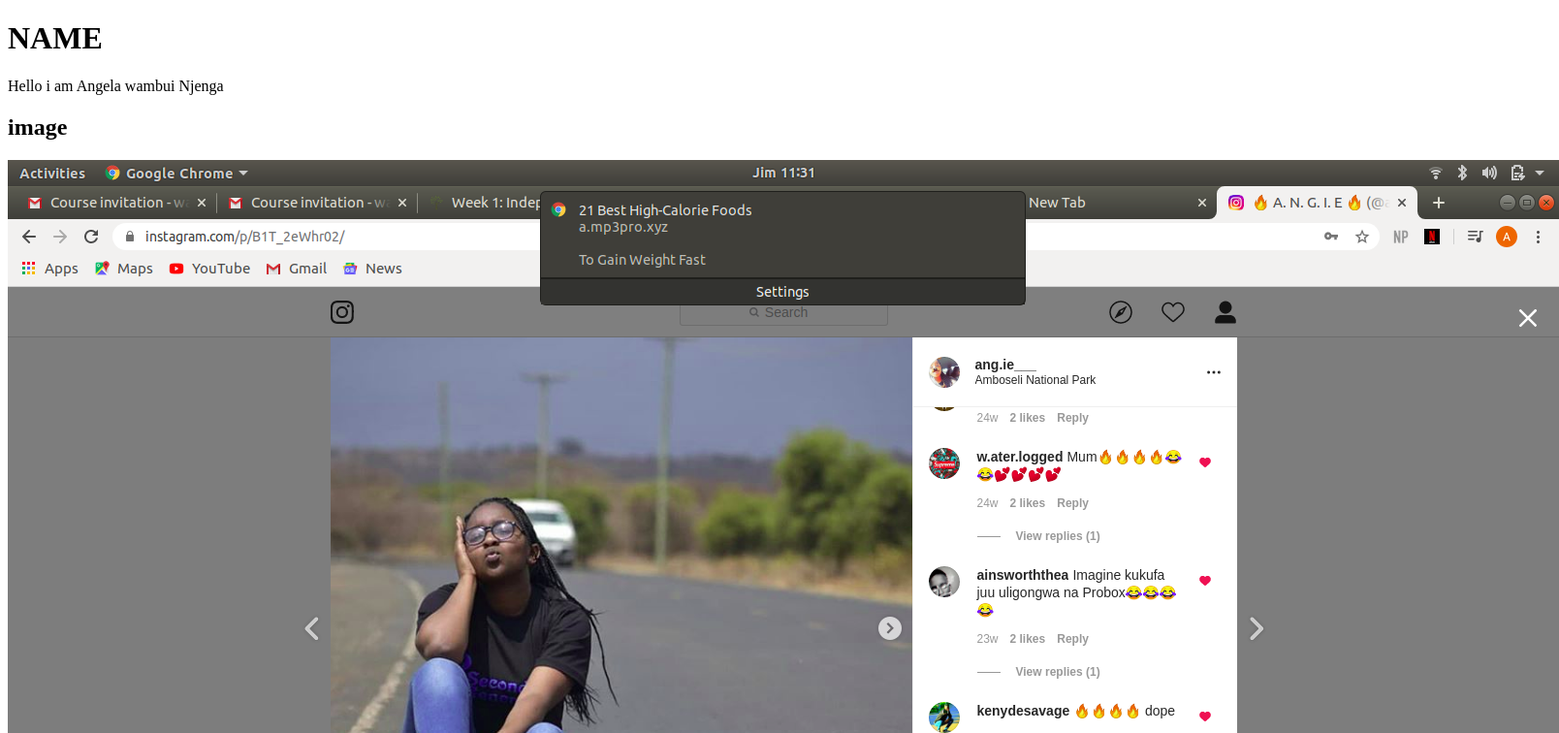
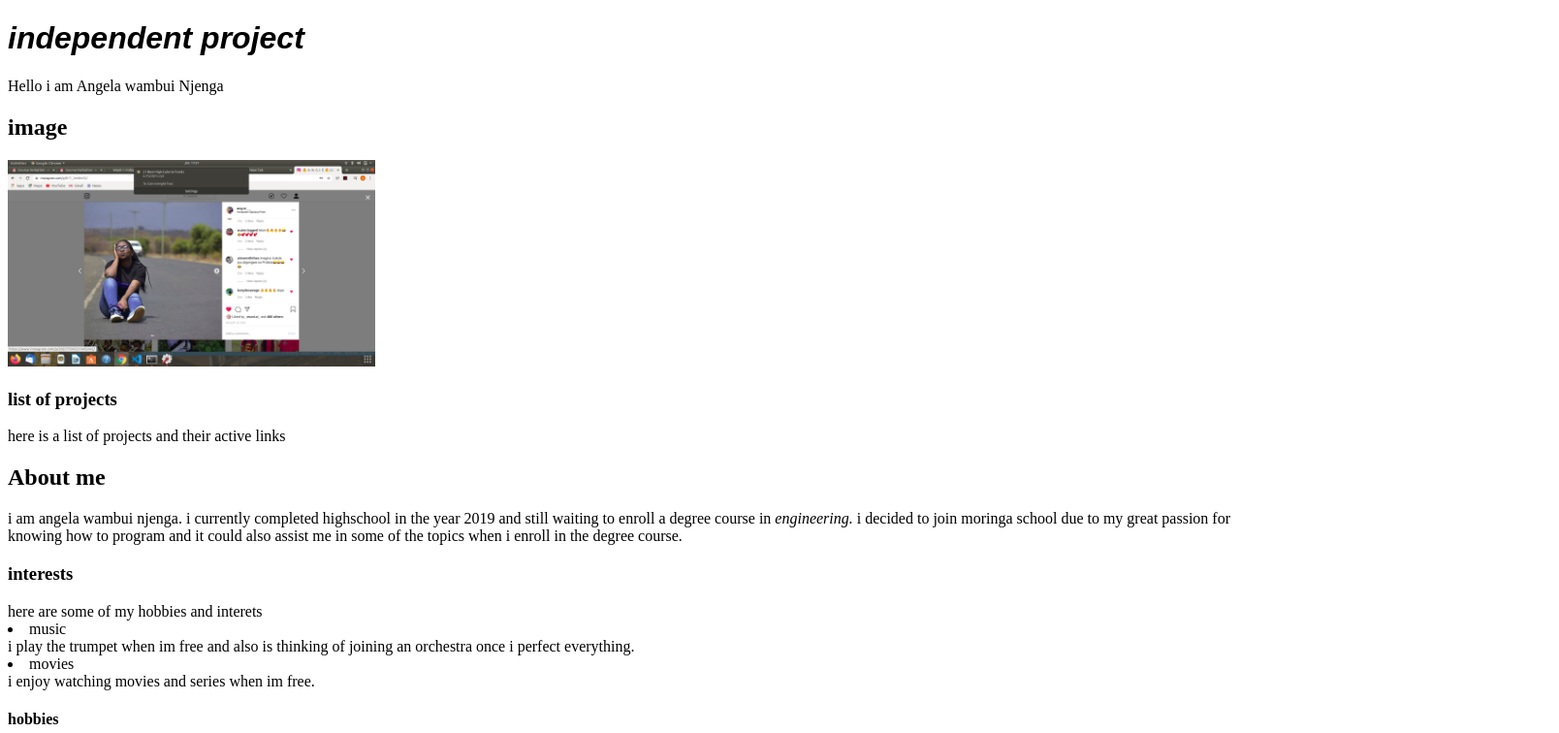
Before and after one commit to angiewambui/my-portifolio, a plain HTML site: page project.html in a window 1280 px wide. Shown: the top 756 px of the page at 97% size, 1608 px wide, since content can reach past the window. Drawn offline with Linux system fonts and the light colour scheme.

Commit message:
added styles

```diff
--- a/project.css
+++ b/project.css
@@ -0,0 +1,6 @@
+#title{
+    color:rebeccapurple
+    font-size: larger;
+    font-family: Arial, Helvetica, sans-serif;
+    text-align: left;
+}
--- a/project.html
+++ b/project.html
@@ -6,11 +6,14 @@
     <meta http-equiv="X-UA-Compatible" content="ie=edge">
     <title>portifolio</title>
     <link rel="stylesheet" href="project.css" type="text/css">
+
 </head>
-<body><h1>NAME</h1>
+<div id="title">
+<body><h1><i> independent project</i></h1>
+    </div>
     <P>Hello i am Angela wambui Njenga</P>
     <h2>image</h2>
-    <img src="Screenshot from 2020-02-07 11-31-47.png "alt="picture of me">
+    <img src="Screenshot from 2020-02-07 11-31-47.png "alt="picture of me" height="50%" width="30%">
     <h3>list of projects</h3>
     <p>here is a list of projects and their active links</p>
     <ol></ol>
```
